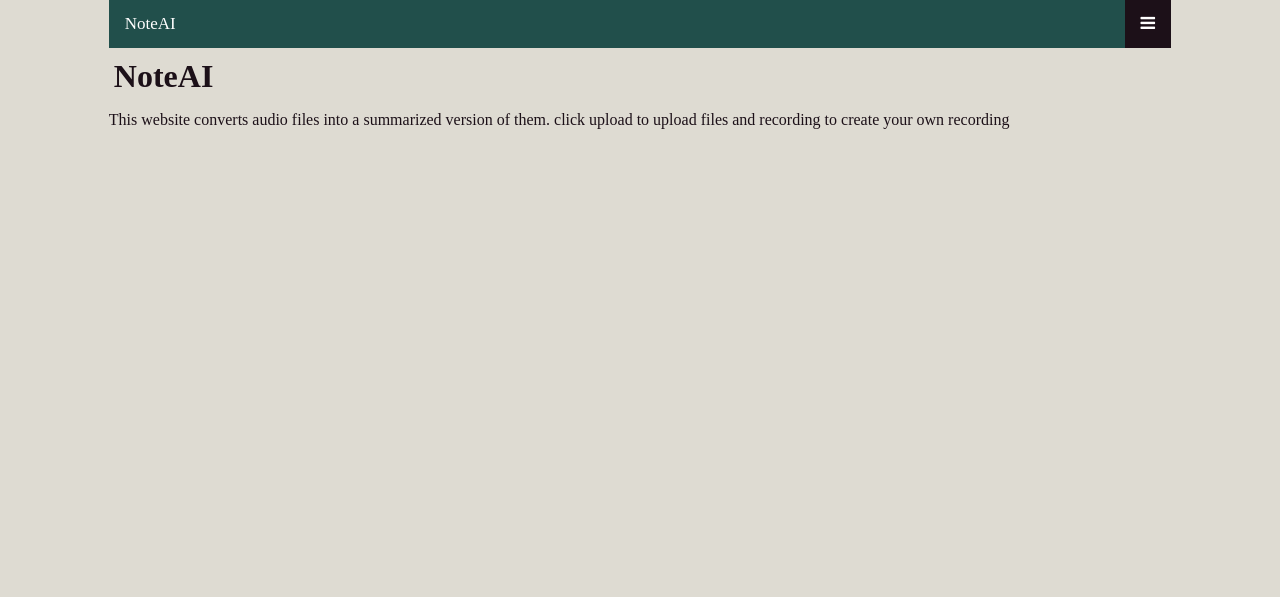
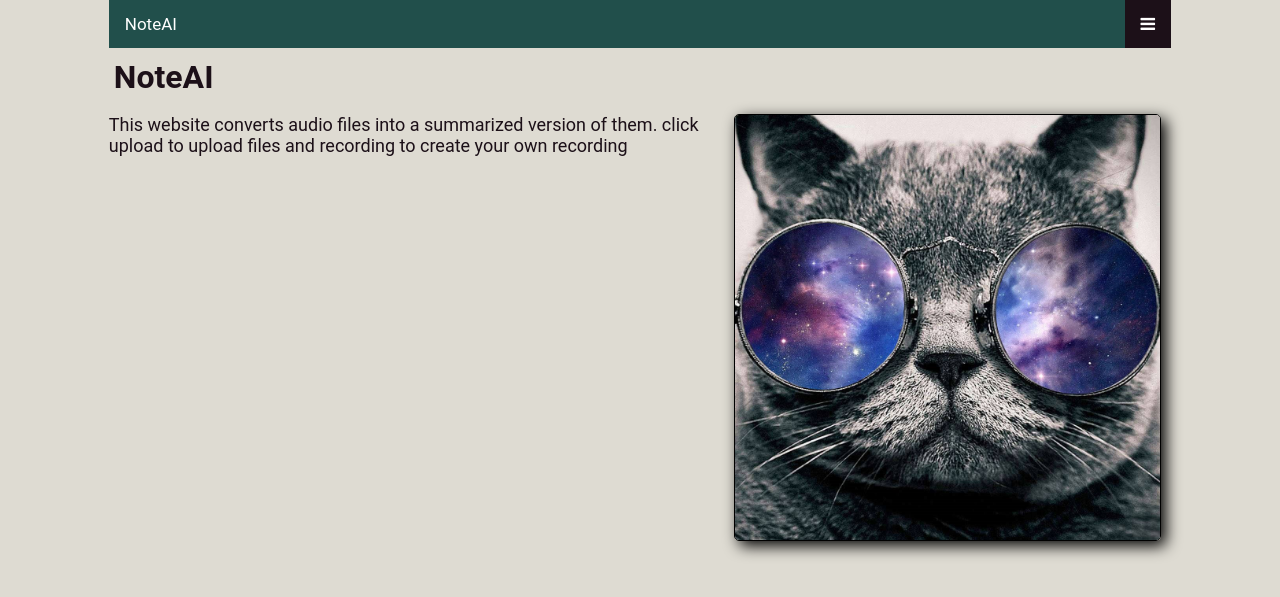
Before and after one commit to AjaySlngh/NoteAI, a Flask app: page / in a window 1280 px wide. Shown: the top 597 px of the page. Run offline with Flask 3, Linux system fonts and the light colour scheme.

Commit message:
added a cat

```diff
--- a/flaskr/templates/frontPage.html
+++ b/flaskr/templates/frontPage.html
@@ -12,7 +12,6 @@
         <!-- Load an icon library to show a hamburger menu (bars) on small screens -->
         <link rel="stylesheet"
             href="https://cdnjs.cloudflare.com/ajax/libs/font-awesome/4.7.0/css/font-awesome.min.css">
-
         <!-- Top Navigation Menu -->
         <div class="topnav">
             <a href="./" class="active">NoteAI</a>
@@ -29,7 +28,11 @@
     </header>
     <main>
         <h1>NoteAI</h1>
-        <p>This website converts audio files into a summarized version of them. click upload to upload files and recording to create your own recording</p>
+        <div>
+            <img src="./images/cat.jpg" alt="cat with sunglasses" id="cat">
+            <p>This website converts audio files into a summarized version of them. click upload to upload files and
+                recording to create your own recording</p>
+        </div>
     </main>
     <footer>
 
--- a/flaskr/templates/styles.css
+++ b/flaskr/templates/styles.css
@@ -1,14 +1,19 @@
 body{
     background-color:#DEDBD2;
     margin: 0px 0px;
+    font-family: Roboto, Arial;
 }
 h1,h2,h3{
     color:#1C1018;
     margin: 10px 5px;
 }
 
+h1{
+    font-size: xx-large;
+}
 p{
     color:#1C1018;
+    font-size: large;
 }
 
 header,footer,main{
@@ -73,3 +78,12 @@ a:active{
     background-color: #214F4B;
     color: white;
   }
+
+  #cat{
+    margin: 0 10px;
+    width:40%;
+    border: 1px solid black;
+    float:right;
+    box-shadow: 5px 5px 15px;
+    border-radius: 5px;
+  }
```
Also changed, not shown: flaskr/templates/images/cat.jpg (added).
